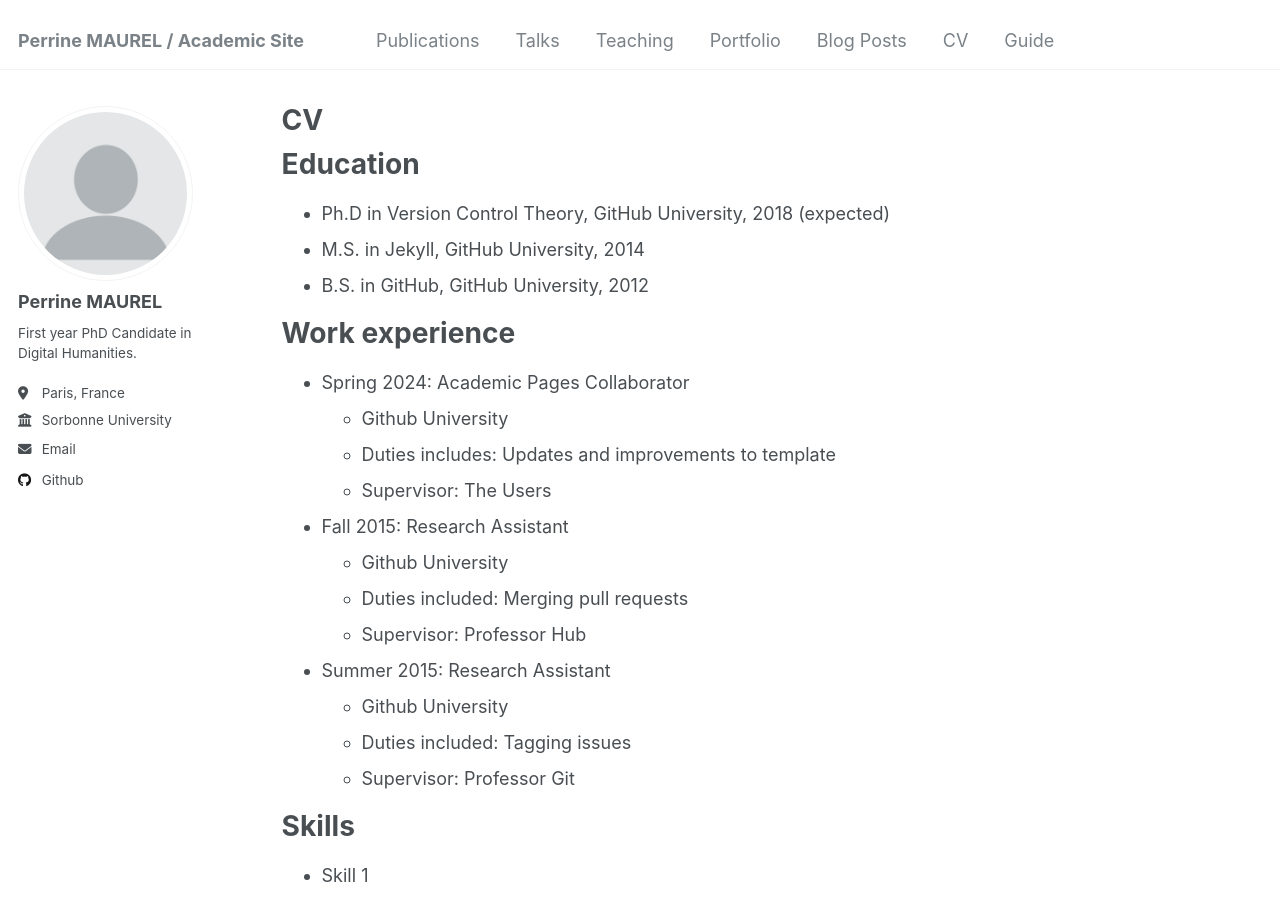
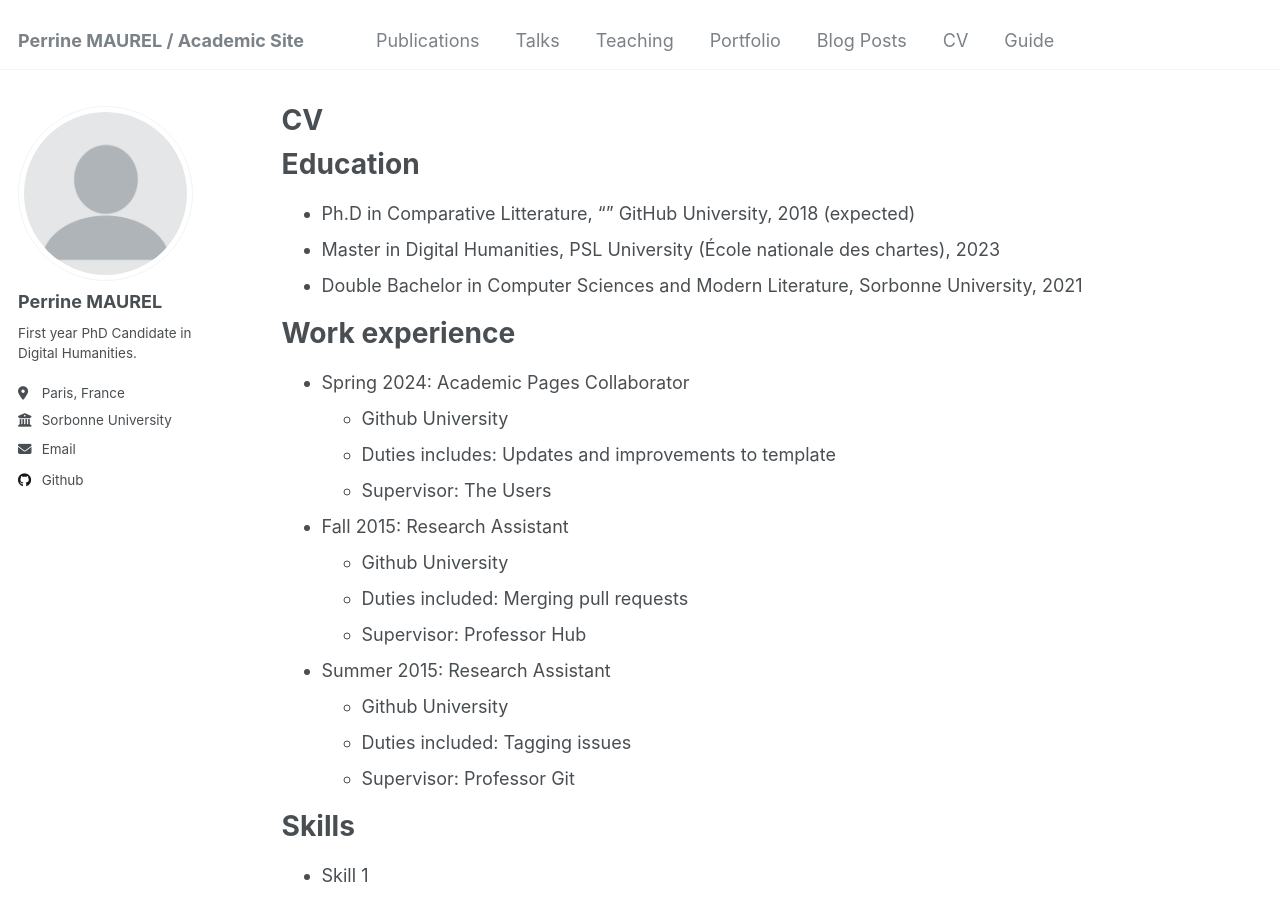
Before and after one commit to perrinemaurel/perrinemaurel.github.io, a Jekyll site: the page built from _pages/cv.md, in a window 1280 px wide and 900 px high. Built offline with Jekyll 4.4.1, drawn with Linux system fonts in a browser that asks for light colours.

Commit message:
Update cv.md

```diff
--- a/_pages/cv.md
+++ b/_pages/cv.md
@@ -11,9 +11,9 @@ redirect_from:
 
 Education
 ======
-* Ph.D in Version Control Theory, GitHub University, 2018 (expected)
-* M.S. in Jekyll, GitHub University, 2014
-* B.S. in GitHub, GitHub University, 2012
+* Ph.D in Comparative Litterature, "" GitHub University, 2018 (expected)
+* Master in Digital Humanities, PSL University (École nationale des chartes), 2023
+* Double Bachelor in Computer Sciences and Modern Literature, Sorbonne University, 2021
 
 Work experience
 ======
```
